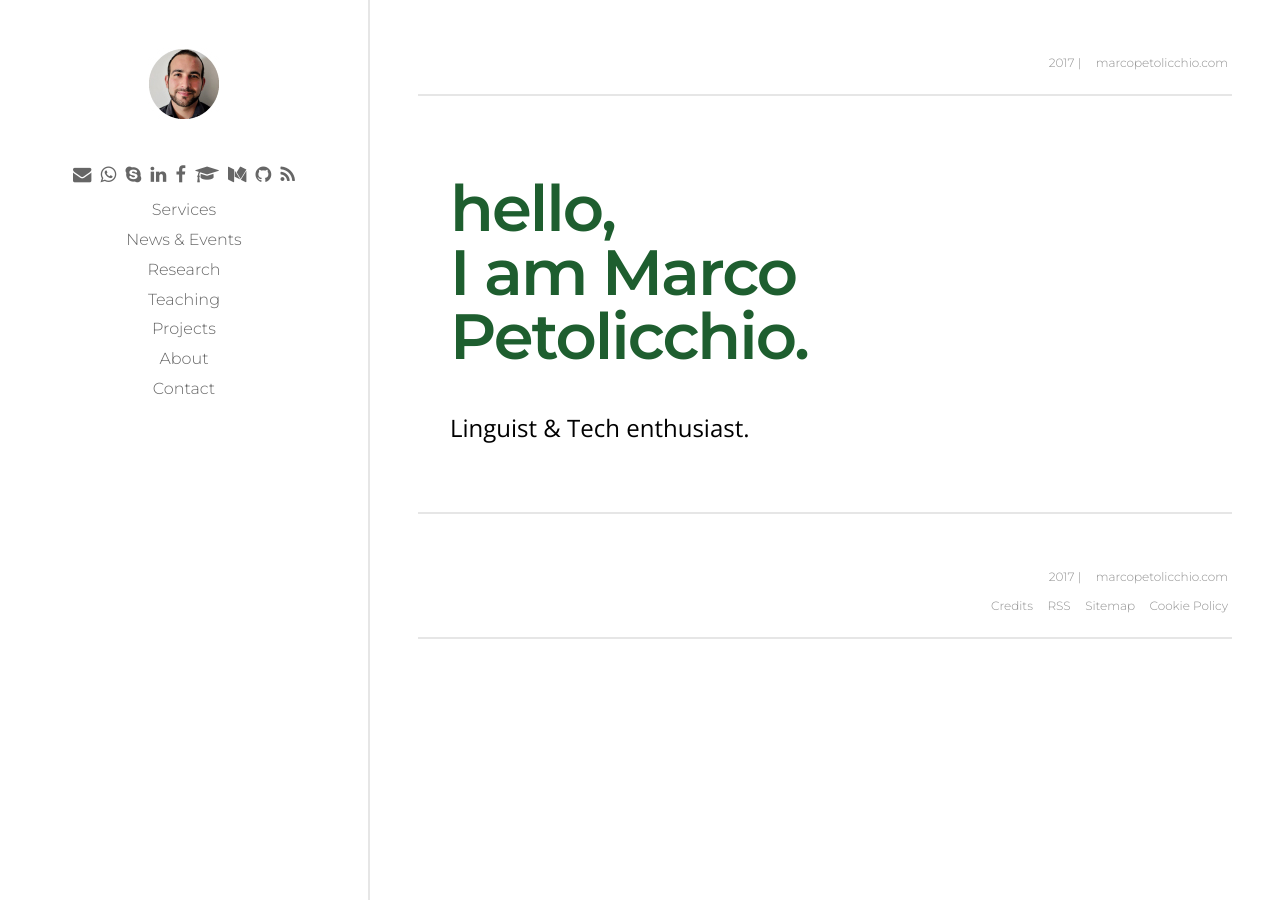
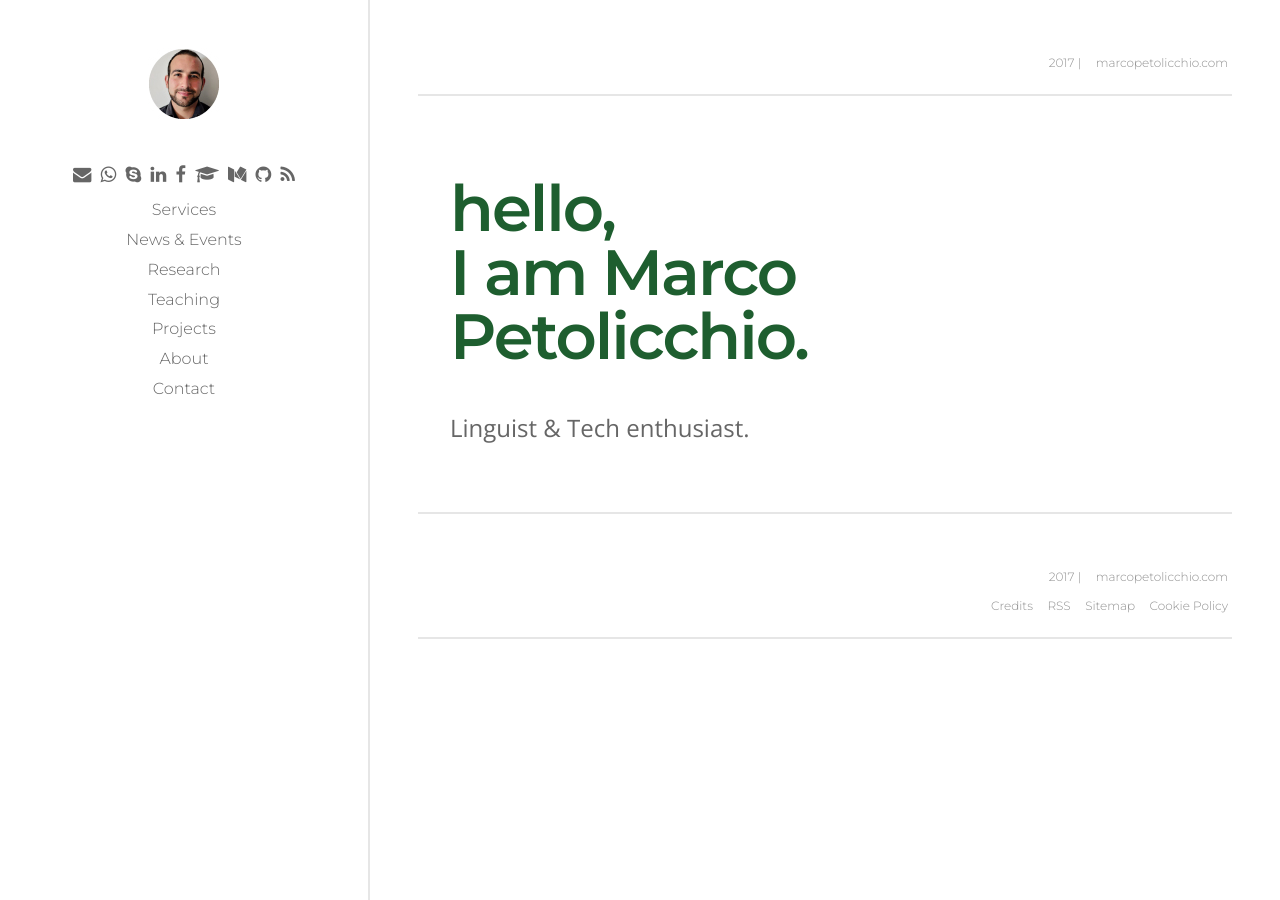
Before and after one commit to p-marco/p-marco.github.io, a Jekyll site: the page built from index.md, in a window 1280 px wide. Built offline with Jekyll 4.4.1, drawn with Linux system fonts in a browser that asks for light colours; our own code applies the rules of GitHub Pages for plain Markdown files.

Commit message:
default layout test

```diff
--- a/assets/css/styles.scss
+++ b/assets/css/styles.scss
@@ -9,6 +9,7 @@ $font-heading: "Montserrat", sans-serif;
 $font-base: "Open Sans", sans-serif;
 $color-brand: #1e5e2f ;
 $color-accent: #e6e6e6;
+$color-accent--dark: #666;
 $unit-grid: 1.6rem;
 
 html{
@@ -54,7 +55,7 @@ body{
 .nav-sidebar {
 	padding: 2.75rem;
 	background-color: inherit;
-	color: #666;
+	color: $color-accent--dark;
 
 
 	@media (min-width: $media-l) {
@@ -315,3 +316,7 @@ a{
 .u-p--l-0{
 	padding-left:0
 }
+
+p {
+	color: $color-accent--dark
+}
```
